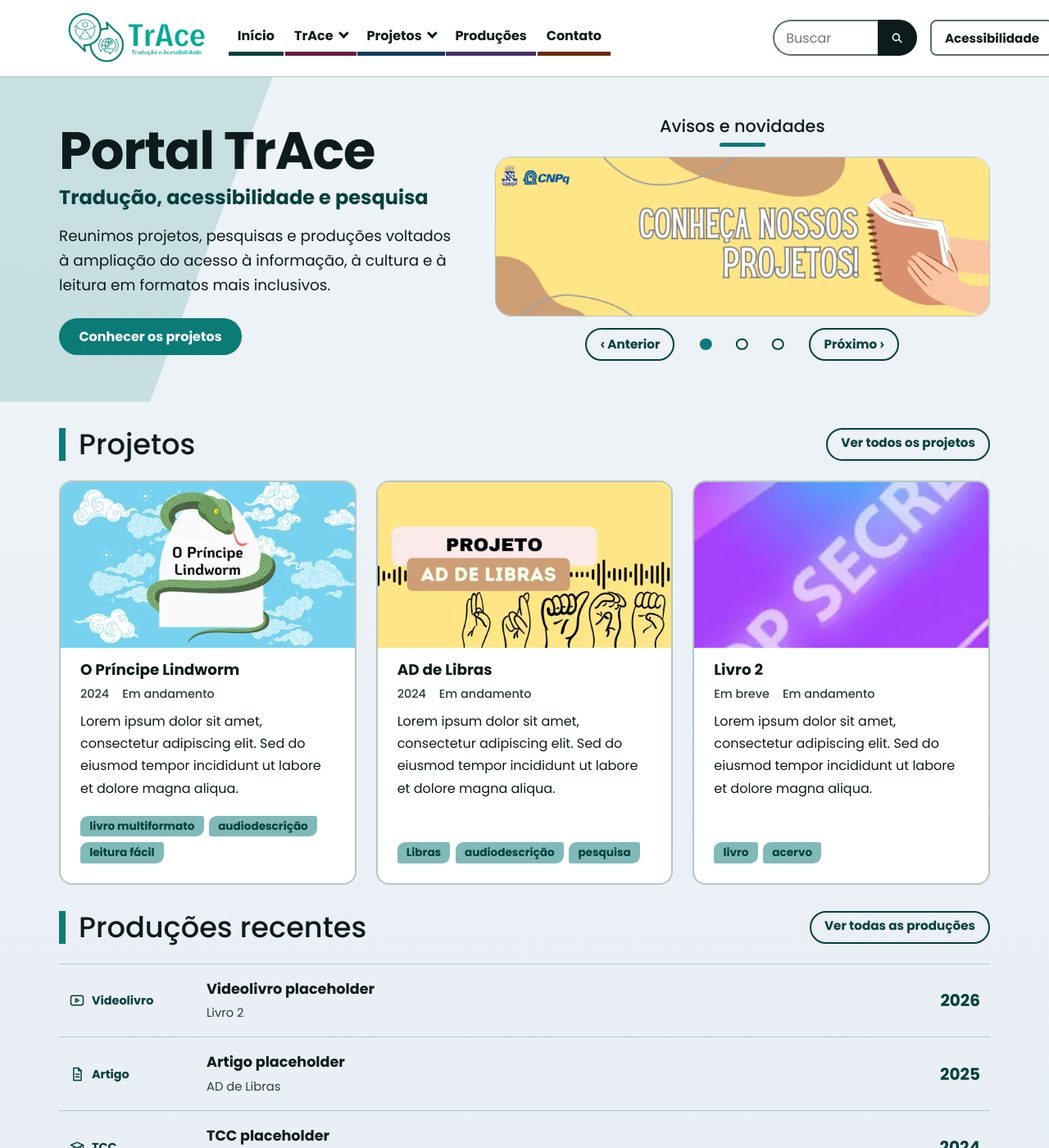
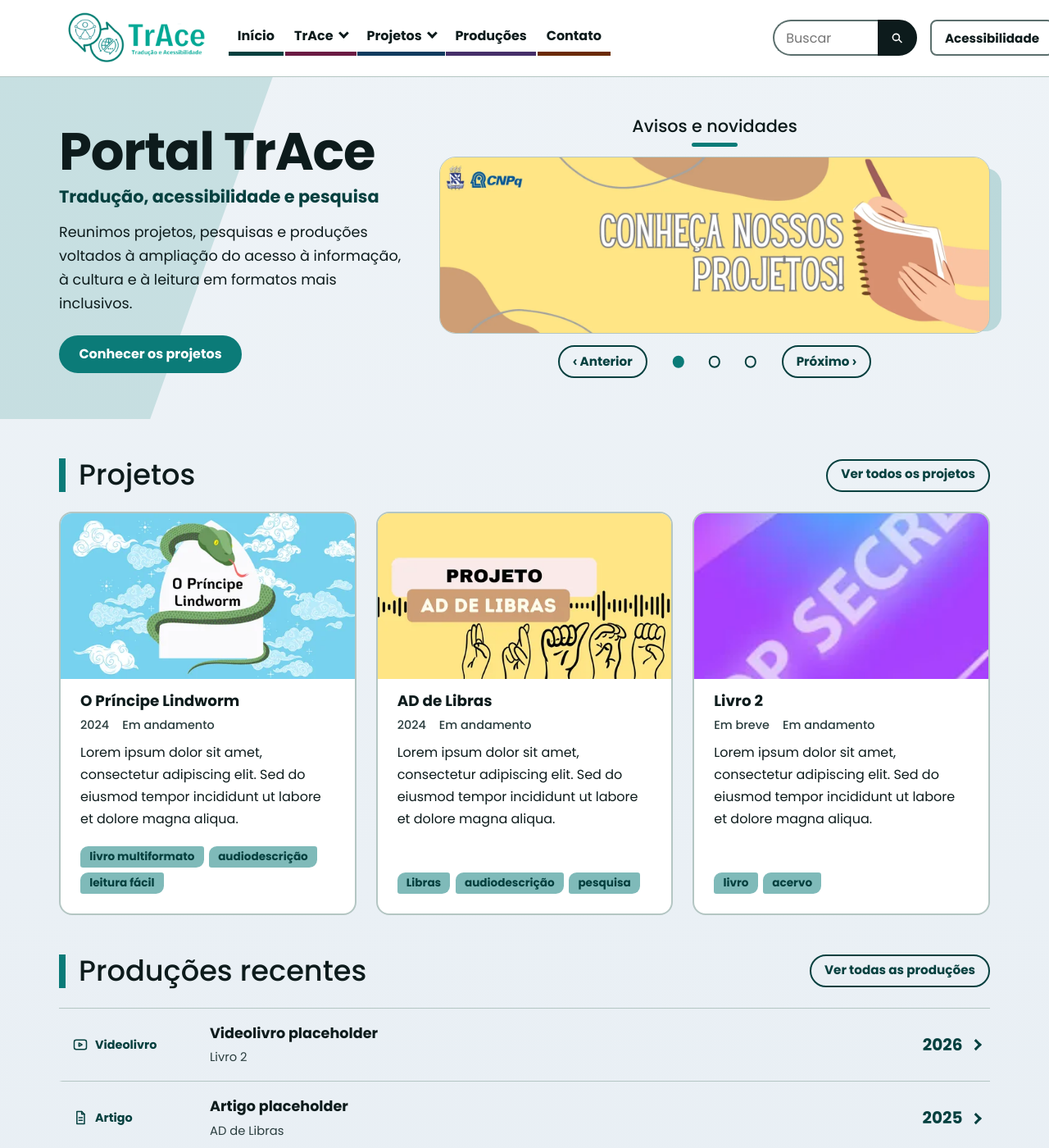
Before and after one commit to Niuuzinho/site-trace-teste, a Jekyll site: the page built from inicio-novo.html, in a window 1280 px wide and 1400 px high. Shown: the whole window at 82% size. Built offline with Jekyll 4.4.1, drawn with Linux system fonts in a browser that asks for light colours.

Commit message:
Página de teste /inicio-novo/ melhorada (carrossel maior, profundidade, seta nas produções); corrige rolagem lateral do cabeçalho a 1024 px
Co-Authored-By: Claude Sonnet 5.5 <noreply@anthropic.com>
Claude-Session: https://claude.ai/code/session_01AbHHXVauvBZ2sfPmWDepMS

```diff
--- a/assets/css/main.css
+++ b/assets/css/main.css
@@ -438,7 +438,8 @@ a:hover { text-decoration-thickness: 3px; }
   .nav-grupo { border-left: 0; border-bottom: 5px solid var(--bar, var(--linha)); border-radius: var(--raio) var(--raio) 0 0; }
   .nav-grupo > a { padding: 0.6rem 0.7rem; border-radius: var(--raio) var(--raio) 0 0; }
   .sub-botao { flex: none; padding: 0.6rem 0.7rem; border-radius: var(--raio) var(--raio) 0 0; }
-  .busca-topo { flex: 0 1 11rem; min-width: 8rem; }
+  .busca-topo { flex: 0 1 9rem; min-width: 5.5rem; }
+  @media (min-width: 72em) { .busca-topo { flex-basis: 11rem; min-width: 8rem; } }
   .acess-botao { order: 2; margin-left: 0; }
 
   /* submenu em forma de caixa suspensa */
@@ -669,31 +670,42 @@ html[data-contraste="alto"] .topo-botao:hover { background: var(--papel); color:
 .novo-hero::before { content: ""; position: absolute; z-index: -1; top: 0; bottom: 0; left: 0; width: min(26%, 24rem); background: var(--t-banda); opacity: 0.35; clip-path: polygon(0 0, 100% 0, 55% 100%, 0 100%); pointer-events: none; }
 .novo-hero-int { display: grid; gap: var(--e5); align-items: center; }
 .novo-hero-texto h1 { font-size: clamp(2.4rem, 1.4rem + 4vw, 4rem); font-weight: 700; line-height: 1.05; letter-spacing: -0.02em; margin-bottom: var(--e2); }
-.novo-subtitulo { margin: 0 0 var(--e4); font-size: clamp(1.15rem, 1rem + 0.8vw, 1.5rem); font-weight: 600; color: var(--t-tinta); line-height: 1.3; }
+.novo-subtitulo { margin: 0 0 var(--e4); font-size: clamp(1.1rem, 1rem + 0.5vw, 1.3rem); font-weight: 600; color: var(--t-tinta); line-height: 1.3; }
 .novo-hero-texto .lead { margin-bottom: 0; }
 .novo-hero-texto .acoes { margin-top: var(--e5); }
+.novo-hero-texto .lead { font-size: 1.1rem; }
 .novo-hero-carrossel .secao-topo.car-titulo { margin-bottom: var(--e3); }
 .novo-hero-carrossel .secao-topo.car-titulo h2 { font-size: 1.3rem; }
+.novo-hero-carrossel { position: relative; isolation: isolate; }
 .novo-hero-carrossel .carrossel { max-width: none; }
+/* bloco colorido deslocado atrás da imagem: dá profundidade sem enfeite */
+.novo-hero-carrossel .car-trilho { position: relative; box-shadow: none; }
+.novo-hero-carrossel .carrossel { position: relative; }
+.novo-hero-carrossel .carrossel::before { content: ""; position: absolute; z-index: -1; top: 0.9rem; left: 0.9rem; right: -0.9rem; height: calc(100% - var(--car-ctrl, 4.6rem)); background: var(--t-forte); opacity: 0.22; border-radius: var(--raio-colado); }
 @media (min-width: 56em) {
   .novo-hero { padding: var(--e7) 0; }
-  .novo-hero-int { grid-template-columns: minmax(0, 1fr) minmax(0, 1.25fr); gap: var(--e7); }
+  .novo-hero-int { grid-template-columns: minmax(0, 0.9fr) minmax(0, 1.4fr); gap: var(--e6); }
 }
-html[data-contraste="alto"] .novo-hero::before { display: none; }
-.novo-secao { padding-top: var(--e6); }
+@media (max-width: 55.99em) { .novo-hero-carrossel .carrossel::before { display: none; } }
+html[data-contraste="alto"] .novo-hero::before, html[data-contraste="alto"] .novo-hero-carrossel .carrossel::before { display: none; }
+.novo-secao { padding-top: var(--e7); }
 .novo-secao:last-of-type { padding-bottom: var(--e6); }
 
 /* Lista leve de produções */
 .lista-prod { list-style: none; margin: 0; padding: 0; border-top: 1px solid var(--linha); }
 .lista-prod li { position: relative; display: grid; grid-template-columns: 1fr auto; gap: var(--e1) var(--e4); align-items: center; padding: var(--e4) var(--e3); border-bottom: 1px solid var(--linha); transition: background-color 0.15s; }
 .lista-prod li:hover { background: var(--t-suave); }
+.lista-prod li { border-left: 4px solid transparent; }
+.lista-prod li:hover { border-left-color: var(--t-forte); }
 .lp-tipo { grid-column: 1 / -1; display: flex; align-items: center; font-weight: 700; font-size: 0.9rem; color: var(--t-tinta); }
 .lp-corpo { display: grid; gap: 0.1rem; min-width: 0; }
 .lp-titulo { font-weight: 700; font-size: 1.1rem; color: var(--tinta); text-decoration: none; }
 .lp-titulo::after { content: ""; position: absolute; inset: 0; }   /* a linha toda é clicável */
 .lp-titulo:hover { text-decoration: underline; text-decoration-thickness: 2px; color: var(--t-tinta); }
 .lp-proj { font-size: 0.92rem; color: var(--tinta-2); }
-.lp-ano { font-weight: 700; font-size: 1.25rem; color: var(--t-tinta); font-variant-numeric: lining-nums; }
+.lp-ano { display: flex; align-items: center; gap: var(--e3); font-weight: 700; font-size: 1.25rem; color: var(--t-tinta); font-variant-numeric: lining-nums; }
+.lp-ano::after { content: ""; width: 0.6rem; height: 0.6rem; border-top: 3px solid currentColor; border-right: 3px solid currentColor; transform: rotate(45deg); transition: transform 0.15s; }
+.lista-prod li:hover .lp-ano::after { transform: translateX(4px) rotate(45deg); }
 @media (min-width: 40em) {
   .lista-prod li { grid-template-columns: 9.5rem 1fr auto; }
   .lp-tipo { grid-column: auto; }
```
Also changed, not shown: CLAUDE.md (+3 -1 lines).
